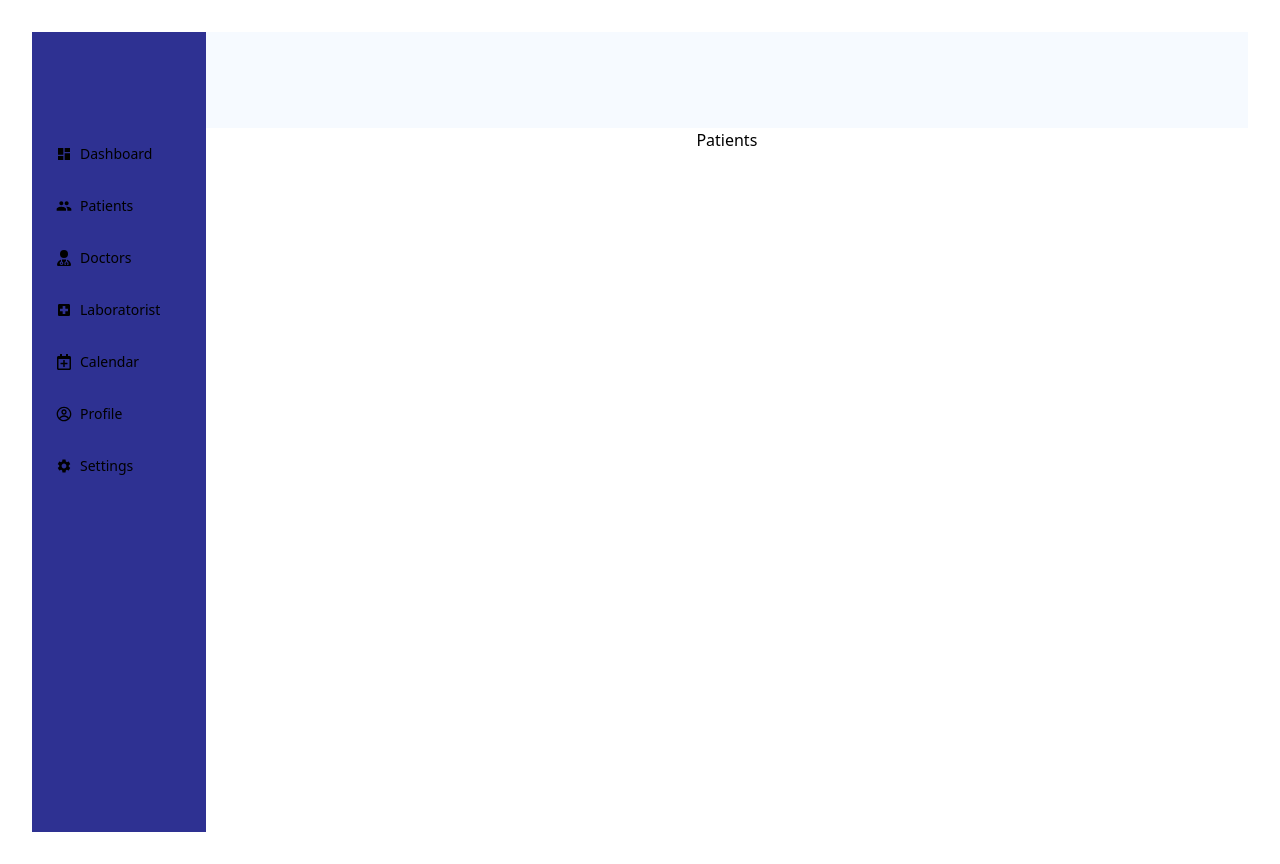
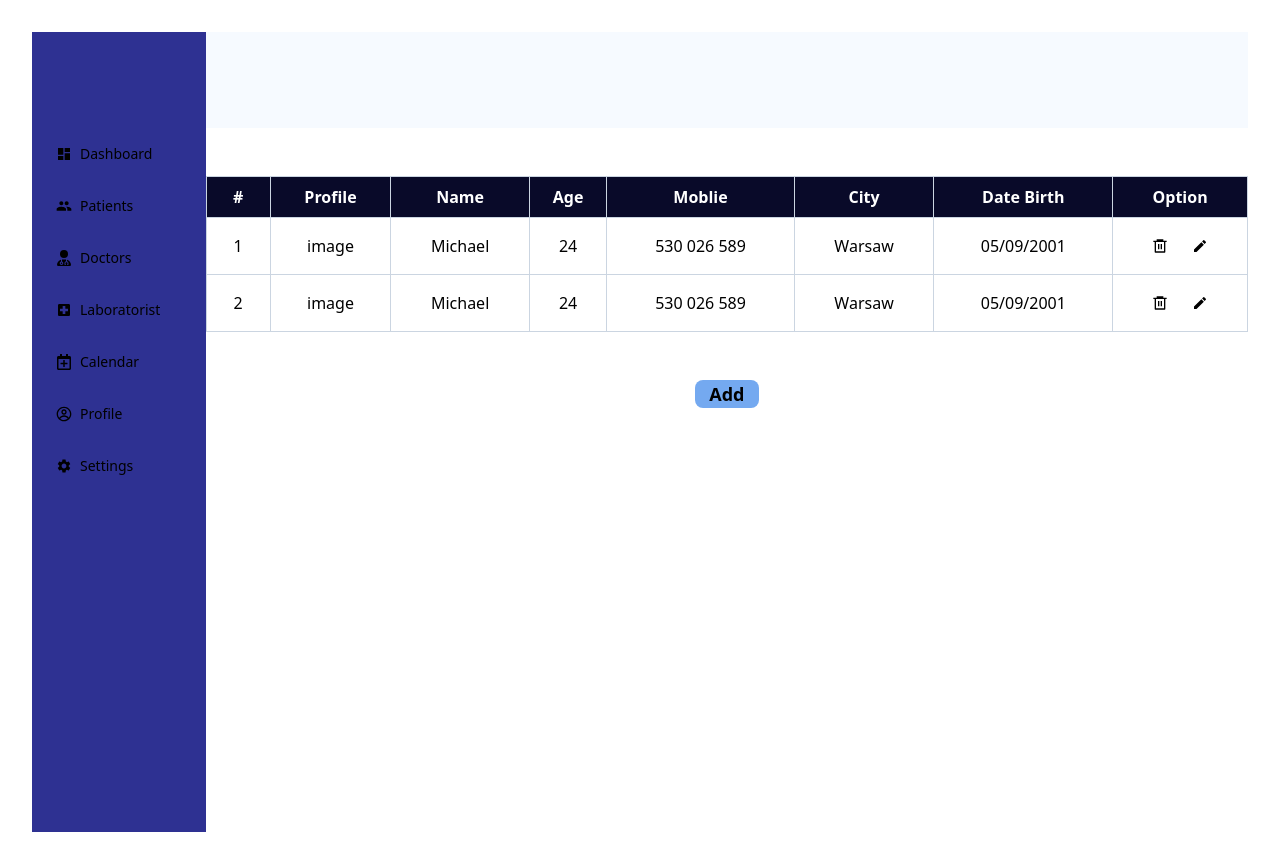
Before and after one commit to KarRzu/medical-system, a React (Vite) app in the folder medical-system/: page /patients in a window 1280 px wide. Built offline with nearby package versions, Linux system fonts and the light colour scheme.

Commit message:
feat: add new component add Patient

```diff
--- /dev/null
+++ b/medical-system/src/components/shared/Modal.tsx
@@ -0,0 +1,96 @@
+export type ModalProps = {
+  closeModal: () => void;
+};
+
+export function Modal({ closeModal }: ModalProps) {
+  return (
+    <>
+      <div className="fixed flex justify-center items-center w-full h-screen top-0 left-0 bg-[rgba(0,0,0,0.4)]">
+        <div className="bg-white p-6 w-[30rem] h-[35rem] rounded-md">
+          <div className="flex justify-between items-center mb-4">
+            <p className="text-xl font-bold">Add New Patient</p>
+            <button className="text-xl font-bold" onClick={closeModal}>
+              x
+            </button>
+          </div>
+
+          <form className="grid grid-cols-2 gap-4">
+            <div>
+              <label htmlFor="firstName">First Name</label>
+              <input
+                type="text"
+                id="firstName"
+                className="border w-full p-2 rounded-md"
+              />
+            </div>
+
+            <div>
+              <label htmlFor="lastName">Last Name</label>
+              <input
+                type="text"
+                id="lastName"
+                className="border w-full p-2 rounded-md"
+              />
+            </div>
+
+            <div>
+              <label htmlFor="age">Age</label>
+              <input
+                type="number"
+                id="age"
+                className="border w-full p-2 rounded-md"
+              />
+            </div>
+
+            <div>
+              <label htmlFor="birthDate">Birth Date</label>
+              <input
+                type="text"
+                id="birthDate"
+                className="border w-full p-2 rounded-md"
+              />
+            </div>
+
+            <div>
+              <label htmlFor="mobile">Mobile</label>
+              <input
+                type="tel"
+                id="mobile"
+                className="border w-full p-2 rounded-md"
+              />
+            </div>
+
+            <div>
+              <label htmlFor="email">Email</label>
+              <input
+                type="email"
+                id="email"
+                className="border w-full p-2 rounded-md"
+              />
+            </div>
+
+            <div>
+              <label htmlFor="address">Address</label>
+              <input
+                type="text"
+                id="address"
+                className="border w-full p-2 rounded-md"
+              />
+            </div>
+
+            <div>
+              <label htmlFor="city">City</label>
+              <input
+                type="text"
+                id="city"
+                className="border w-full p-2 rounded-md"
+              />
+            </div>
+
+            <button>Save</button>
+          </form>
+        </div>
+      </div>
+    </>
+  );
+}
--- /dev/null
+++ b/medical-system/src/components/shared/Table.tsx
@@ -0,0 +1,66 @@
+import { ReactNode } from "react";
+
+export type Row = {
+  id: number;
+  profile: string;
+  name: string;
+  age: number;
+  mobile: string;
+  city: string;
+  dateBirth: string;
+  delete: ReactNode;
+  edit: ReactNode;
+};
+
+export type TableProps = {
+  rows: Row[];
+  deleteRow: (targetIndex: number) => void;
+};
+
+export function Table({ rows, deleteRow }: TableProps) {
+  return (
+    <>
+      <div>
+        <table className="w-full border-collapse border border-slate-400">
+          <thead className="bg-custom-black text-white">
+            <tr>
+              <th className="border border-slate-300 p-2">#</th>
+              <th className="border border-slate-300">Profile</th>
+              <th className="border border-slate-300">Name</th>
+              <th className="border border-slate-300">Age</th>
+              <th className="border border-slate-300">Moblie</th>
+              <th className="border border-slate-300">City</th>
+              <th className="border border-slate-300">Date Birth</th>
+              <th className="border border-slate-300">Option</th>
+            </tr>
+          </thead>
+          <tbody>
+            {rows.map((row, index: number) => {
+              return (
+                <tr key={index}>
+                  <td className="border border-slate-300 p-4">{row.id}</td>
+                  <td className="border border-slate-300 p-4">{row.profile}</td>
+                  <td className="border border-slate-300 p-4">{row.name}</td>
+                  <td className="border border-slate-300 p-4">{row.age}</td>
+                  <td className="border border-slate-300 p-4">{row.mobile}</td>
+                  <td className="border border-slate-300 p-4">{row.city}</td>
+                  <td className="border border-slate-300 p-4">
+                    {row.dateBirth}
+                  </td>
+                  <td className="border border-slate-300 p-4">
+                    <div className="flex justify-center items-center gap-6">
+                      <button onClick={() => deleteRow(row.id)}>
+                        {row.delete}
+                      </button>
+                      <button> {row.edit}</button>
+                    </div>
+                  </td>
+                </tr>
+              );
+            })}
+          </tbody>
+        </table>
+      </div>
+    </>
+  );
+}
--- a/medical-system/src/pages/PatientsPage.tsx
+++ b/medical-system/src/pages/PatientsPage.tsx
@@ -1,7 +1,53 @@
+import { useState } from "react";
+import { Modal } from "../components/shared/Modal";
+import { Table } from "../components/shared/Table";
+import { RiDeleteBin6Line } from "react-icons/ri";
+import { MdEdit } from "react-icons/md";
+
 export function PatientsPage() {
+  const [modalOpen, setModalOpen] = useState(false);
+
+  const [rows, setRows] = useState([
+    {
+      id: 1,
+      profile: "image",
+      name: "Michael",
+      age: 24,
+      mobile: "530 026 589",
+      city: "Warsaw",
+      dateBirth: "05/09/2001",
+      delete: <RiDeleteBin6Line />,
+      edit: <MdEdit />,
+    },
+    {
+      id: 2,
+      profile: "image",
+      name: "Michael",
+      age: 24,
+      mobile: "530 026 589",
+      city: "Warsaw",
+      dateBirth: "05/09/2001",
+      delete: <RiDeleteBin6Line />,
+      edit: <MdEdit />,
+    },
+  ]);
+
+  const handleDeleteRow = (targetIndex: number) => {
+    setRows(rows.filter((_, index) => index !== targetIndex));
+  };
+
   return (
     <>
-      <div>Patients</div>
+      <div className="mt-12">
+        <Table rows={rows} deleteRow={handleDeleteRow} />
+        <button
+          className="w-16 bg-custom-blue font-bold text-lg m-12 rounded-lg"
+          onClick={() => setModalOpen(true)}
+        >
+          Add
+        </button>
+        {modalOpen && <Modal closeModal={() => setModalOpen(false)} />}
+      </div>
     </>
   );
 }
```
Also changed, not shown: 1 other file (tests, documents, lock files or other folders).
